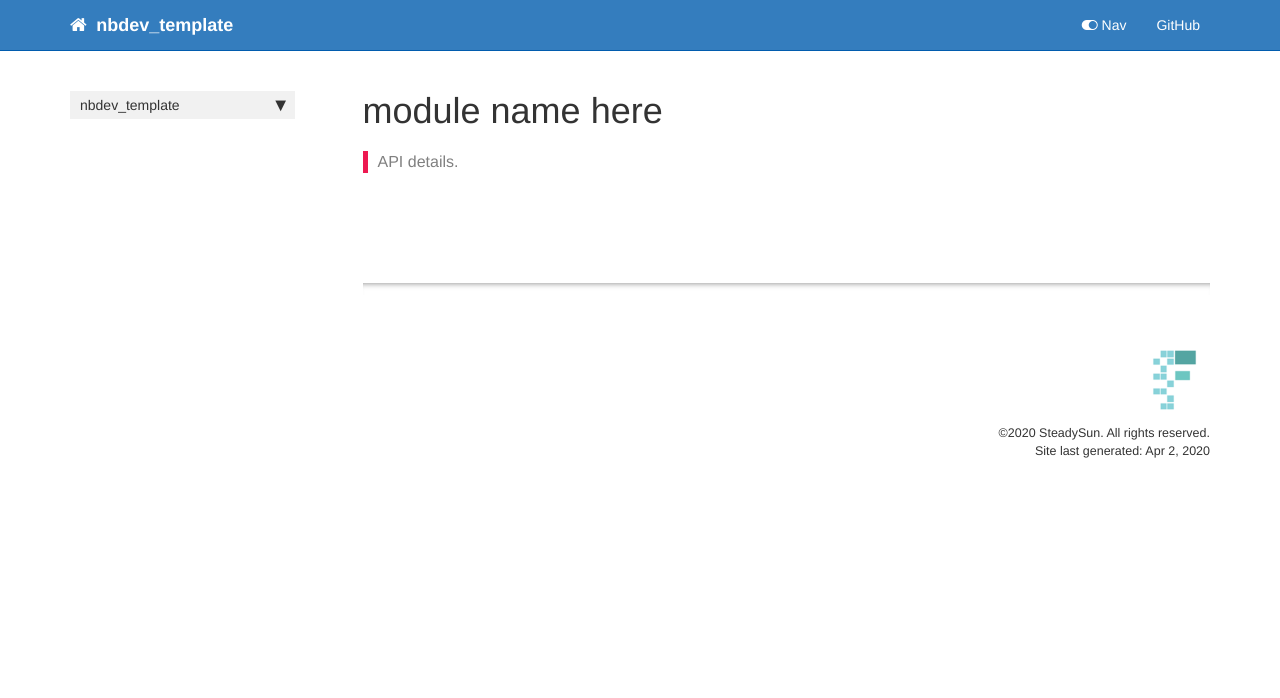
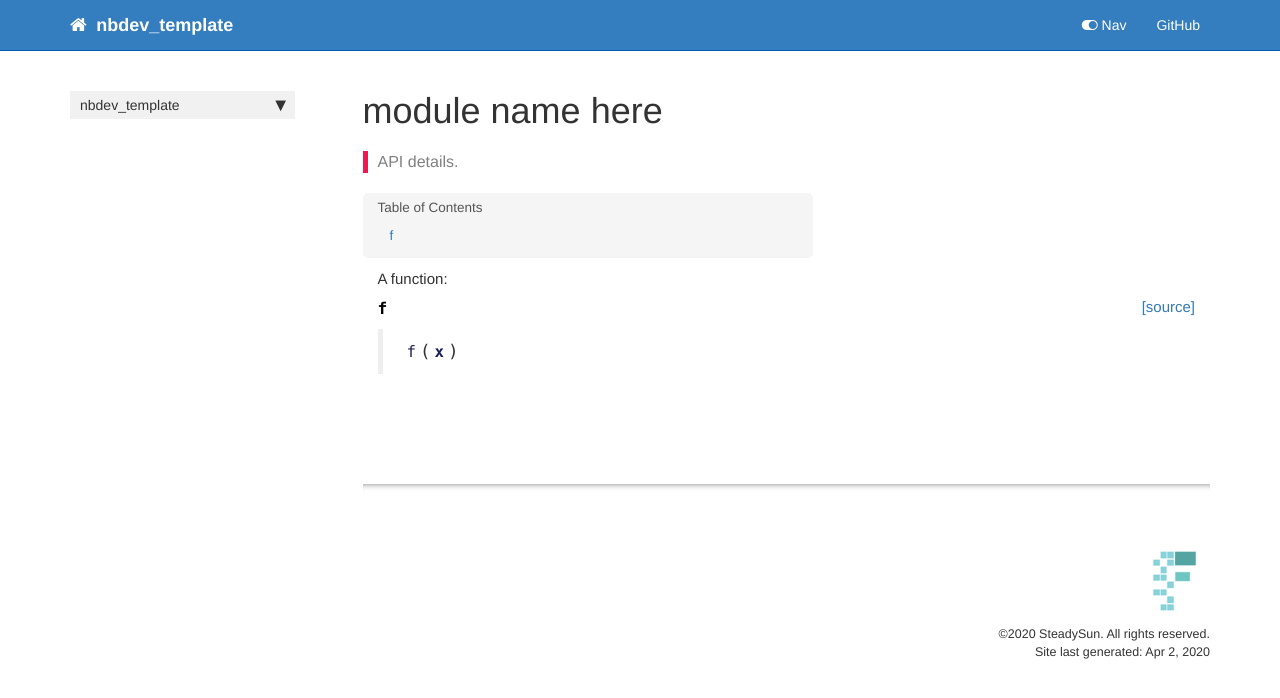
Before and after one commit to mariodamore/mertisreader, a Jekyll site: the page built from docs/core.html, in a window 1280 px wide. Shown: the top 698 px of the page. Built offline with Jekyll 4.4.1, drawn with Linux system fonts in a browser that asks for light colours; nearby versions of some CDN libraries; comment, search, counter and statistics services are not loaded.

Commit message:
add function source link

```diff
--- a/docs/core.html
+++ b/docs/core.html
@@ -27,4 +27,42 @@
 </div>
     {% endraw %}
 
+<div class="cell border-box-sizing text_cell rendered"><div class="inner_cell">
+<div class="text_cell_render border-box-sizing rendered_html">
+<p>A function:</p>
+
 </div>
+</div>
+</div>
+    {% raw %}
+
+<div class="cell border-box-sizing code_cell rendered">
+
+</div>
+    {% endraw %}
+
+    {% raw %}
+
+<div class="cell border-box-sizing code_cell rendered">
+
+<div class="output_wrapper">
+<div class="output">
+
+<div class="output_area">
+
+
+<div class="output_markdown rendered_html output_subarea ">
+<h4 id="f" class="doc_header"><code>f</code><a href="https://gitlab.com/thomas.capelle/nbdev_template/tree/master/nbdev_template/core.py#L6" class="source_link" style="float:right">[source]</a></h4><blockquote><p><code>f</code>(<strong><code>x</code></strong>)</p>
+</blockquote>
+
+</div>
+
+</div>
+
+</div>
+</div>
+
+</div>
+    {% endraw %}
+
+</div>
```
Also changed, not shown: 1 other file.
